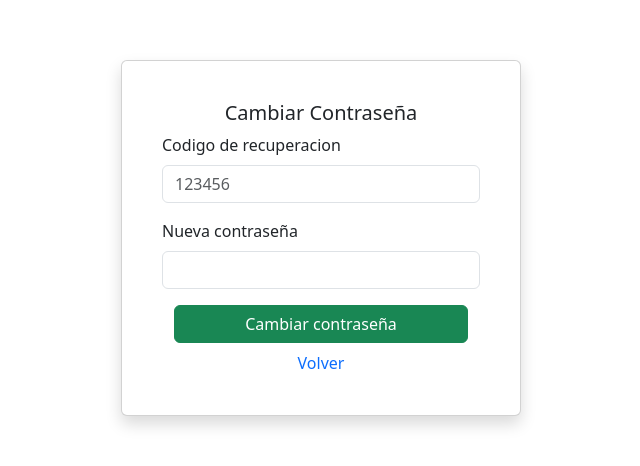
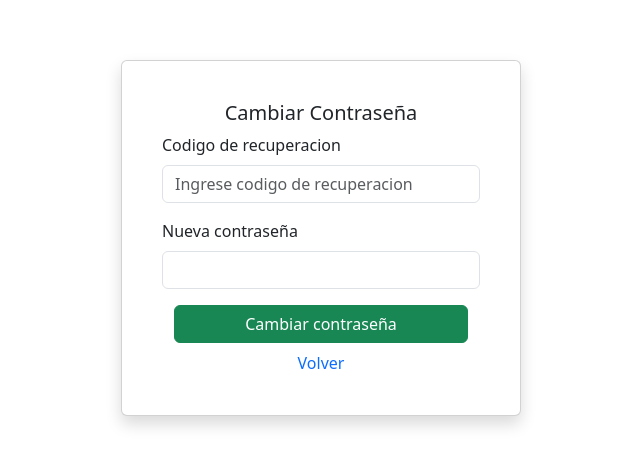
Before and after one commit to franjavi96a/Client_Login_PERN, a React (Vite) app: page /recover-password in a window 1280 px wide. Shown: the part 162-628 px from the top of the page, without its empty margins (319-959 px from the left). Built offline with nearby package versions, Linux system fonts and the light colour scheme.

Commit message:
cambio en placeholder='Ingrese codigo de recuperacion'

```diff
--- a/src/components/RecoverPassword.jsx
+++ b/src/components/RecoverPassword.jsx
@@ -44,7 +44,7 @@ export default function RecoverPassword() {
                                 type="text"
                                 className="form-control"
                                 id="token"
-                                placeholder='123456'
+                                placeholder='Ingrese codigo de recuperacion'
                                 onChange={(e) => setToken(e.target.value)}
                                 required />
                         </div>
```
